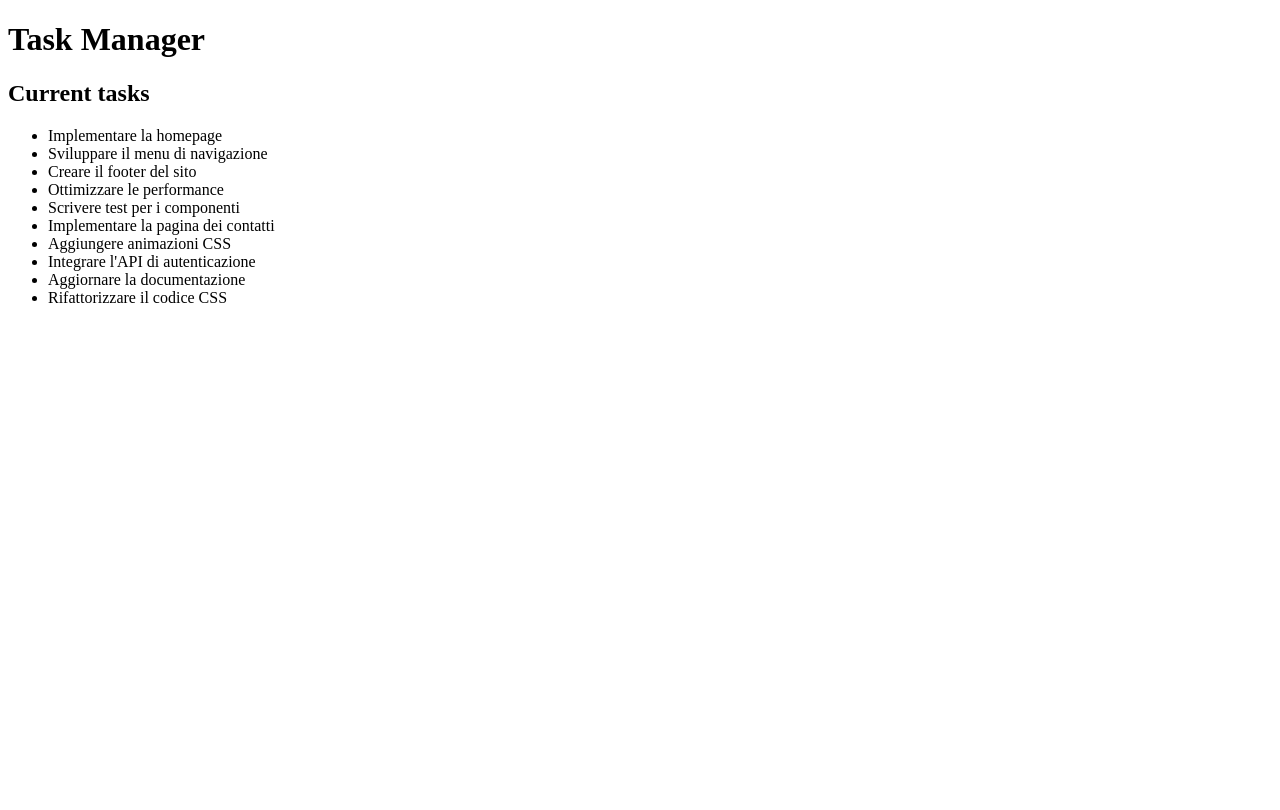
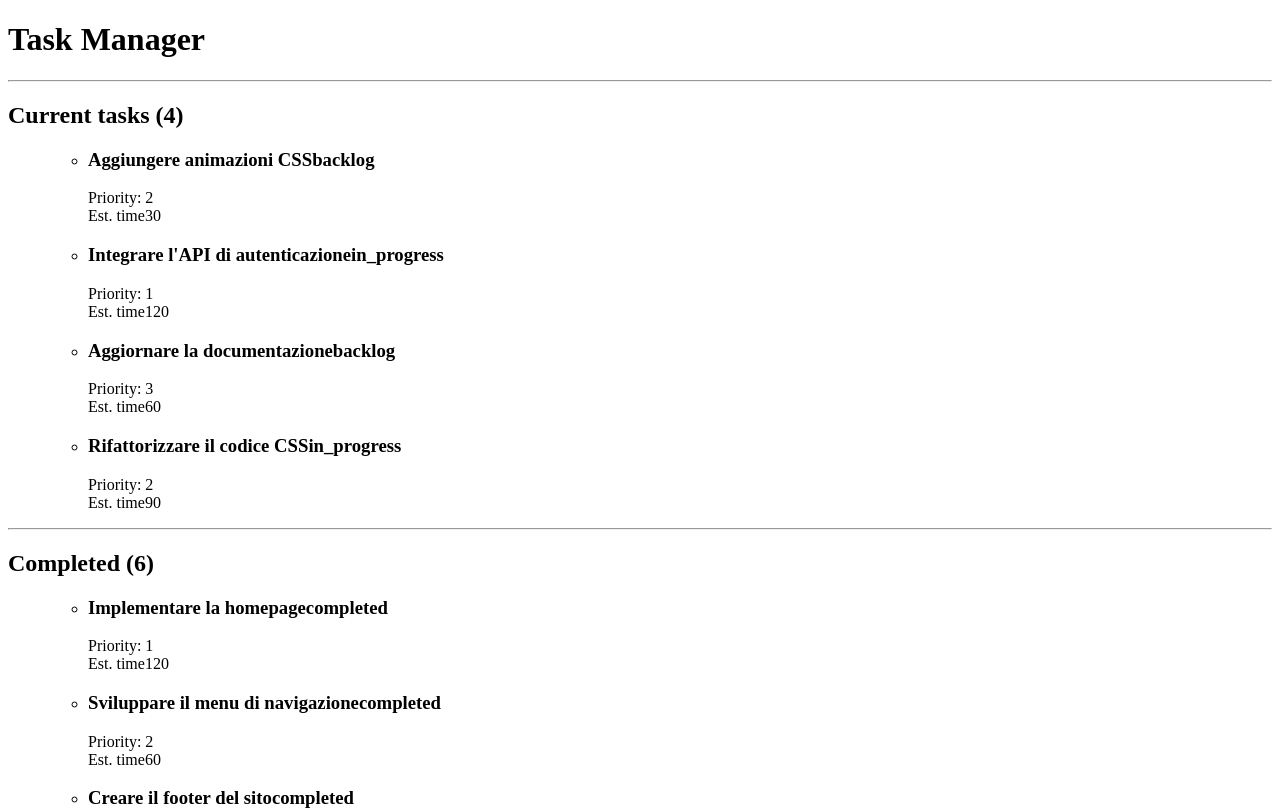
Before and after one commit to dariomicelii/react-task-list, a React (Vite) app: page / in a window 1280 px wide. Shown: the top 810 px of the page. Built offline with nearby package versions, Linux system fonts and the light colour scheme.

Commit message:
App.jsx (label non funzionanti)

```diff
--- a/src/App.jsx
+++ b/src/App.jsx
@@ -75,26 +75,59 @@ function App() {
     },
   ];
 
-  const filteredTasks = tasks.filter((task) => (task.state = "backlog"));
-  console.log(filteredTasks);
+  // console.log(tasks);
 
-  const renderBacklogs = () => {
+  const completed = tasks.filter((task) => task.state === "completed");
+  const pendingTasks = tasks.filter(
+    (task) => task.state === "backlog" || task.state === "in_progress"
+  );
+
+  function labelState(state) {
+    if (state === "completed") return "label-success";
+    if (state === "backlog") return "label-danger";
+    if (state === "in_progress") return "label-info";
+    return "";
+  }
+  function printTasks(tasks) {
     return (
       <ul>
-        {filteredTasks.map((task) => (
-          <li key={task.state}>{task.title}</li>
+        {tasks.map((task) => (
+          <li key={task.id}>
+            <h3>
+              {task.title}
+              <span className={"label" + labelState(task.state)}>
+                {task.state}
+              </span>
+            </h3>
+            <div>Priority: {task.priority}</div>
+            <div>Est. time{task.estimatedTime}</div>
+          </li>
         ))}
       </ul>
     );
-  };
-
-  // console.log(tasks);
+  }
 
   return (
     <>
-      <h1>Task Manager</h1>
-      <h2>Current tasks</h2>
-      {renderBacklogs()}
+      <header>
+        <div className="container">
+          <h1>Task Manager</h1>
+        </div>
+      </header>
+      <hr />
+      <main>
+        <div className="container">
+          <section>
+            <h2>Current tasks ({pendingTasks.length})</h2>
+            <ul>{printTasks(pendingTasks)}</ul>
+          </section>
+          <hr />
+          <section>
+            <h2>Completed ({completed.length})</h2>
+            <ul>{printTasks(completed)}</ul>
+          </section>
+        </div>
+      </main>
     </>
   );
 }
```
